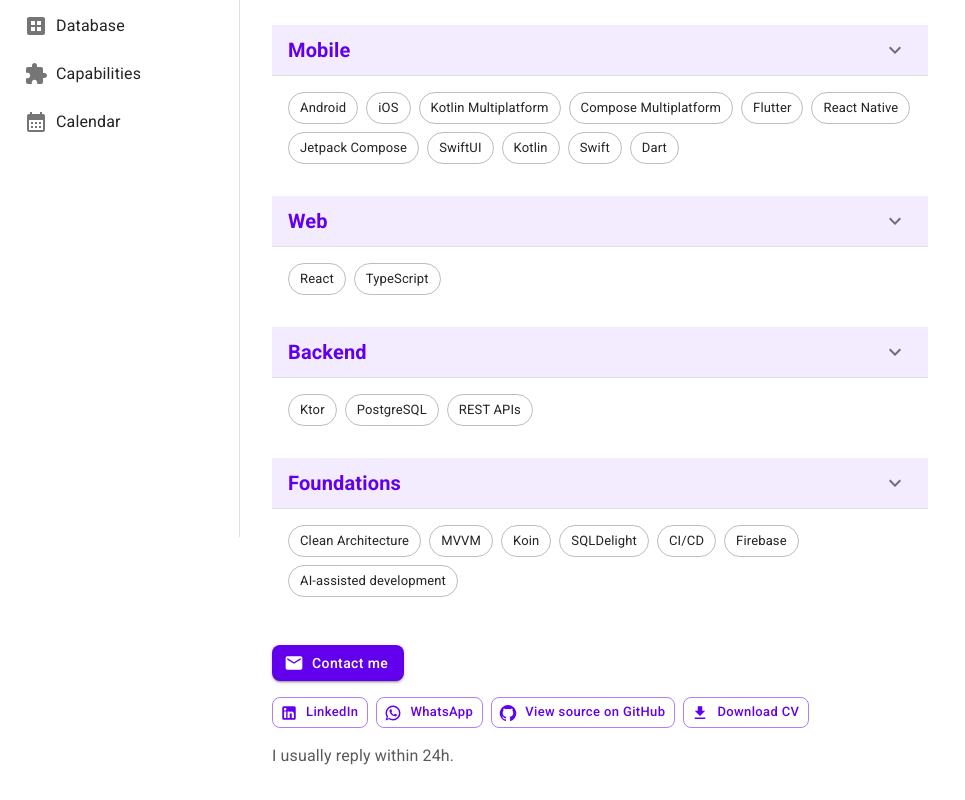
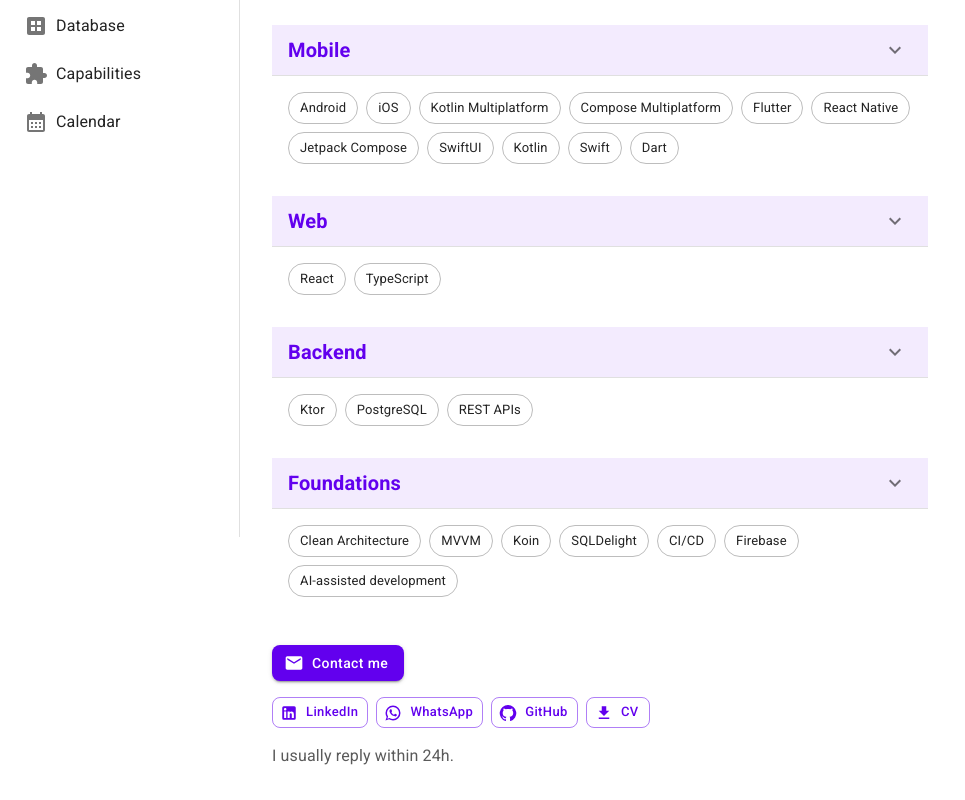
Before and after one commit to mkdigitalsk/web-showcase, a React (Vite) app: page /home in a window 1280 px wide. Shown: the part 263-1063 px from the top of the page, without its empty margins (0-965 px from the left). Built offline with nearby package versions, Linux system fonts and the light colour scheme; no server answers; sample sign-in values are in the browser's storage.

Commit message:
shorten GitHub/CV button labels, point GitHub to profile, fix wrap gap

```diff
--- a/src/features/home/HomePage.tsx
+++ b/src/features/home/HomePage.tsx
@@ -56,7 +56,7 @@ export function HomePage() {
         </Button>
       </Stack>
 
-      <Stack direction="row" spacing={1} sx={{ flexWrap: "wrap", mb: 2 }}>
+      <Stack direction="row" useFlexGap spacing={1} sx={{ flexWrap: "wrap", mb: 2 }}>
         <Button
           variant="outline"
           size="small"
@@ -81,7 +81,7 @@ export function HomePage() {
           variant="outline"
           size="small"
           startIcon={<GitHub />}
-          href="https://github.com/KusnirM/kmp-showcase"
+          href="https://github.com/KusnirM"
           target="_blank"
           rel="noopener noreferrer"
         >
--- a/src/locales/cs.json
+++ b/src/locales/cs.json
@@ -51,8 +51,8 @@
   "home.contactCta": "Kontaktuj mě",
   "home.linkedin": "LinkedIn",
   "home.whatsapp": "WhatsApp",
-  "home.viewSource": "Zobrazit zdroják na GitHubu",
-  "home.downloadCv": "Stáhnout životopis",
+  "home.viewSource": "GitHub",
+  "home.downloadCv": "Životopis",
   "home.responseTime": "Obvykle odpovím do 24h.",
   "home.logout": "Odhlásit se",
   "home.accountSettings": "Nastavení účtu",
--- a/src/locales/de.json
+++ b/src/locales/de.json
@@ -51,8 +51,8 @@
   "home.contactCta": "Kontaktiere mich",
   "home.linkedin": "LinkedIn",
   "home.whatsapp": "WhatsApp",
-  "home.viewSource": "Quellcode auf GitHub ansehen",
-  "home.downloadCv": "Lebenslauf herunterladen",
+  "home.viewSource": "GitHub",
+  "home.downloadCv": "Lebenslauf",
   "home.responseTime": "Ich antworte normalerweise innerhalb von 24 Std.",
   "home.logout": "Abmelden",
   "home.accountSettings": "Kontoeinstellungen",
--- a/src/locales/en.json
+++ b/src/locales/en.json
@@ -51,8 +51,8 @@
   "home.contactCta": "Contact me",
   "home.linkedin": "LinkedIn",
   "home.whatsapp": "WhatsApp",
-  "home.viewSource": "View source on GitHub",
-  "home.downloadCv": "Download CV",
+  "home.viewSource": "GitHub",
+  "home.downloadCv": "CV",
   "home.responseTime": "I usually reply within 24h.",
   "home.logout": "Logout",
   "home.accountSettings": "Account Settings",
--- a/src/locales/sk.json
+++ b/src/locales/sk.json
@@ -51,8 +51,8 @@
   "home.contactCta": "Kontaktuj ma",
   "home.linkedin": "LinkedIn",
   "home.whatsapp": "WhatsApp",
-  "home.viewSource": "Zobraziť zdroják na GitHube",
-  "home.downloadCv": "Stiahnuť životopis",
+  "home.viewSource": "GitHub",
+  "home.downloadCv": "Životopis",
   "home.responseTime": "Zvyčajne odpoviem do 24h.",
   "home.logout": "Odhlásiť sa",
   "home.accountSettings": "Nastavenia účtu",
```
